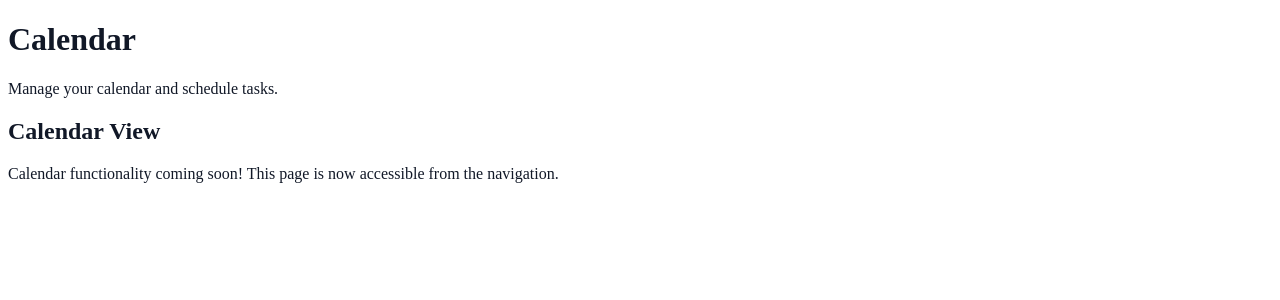
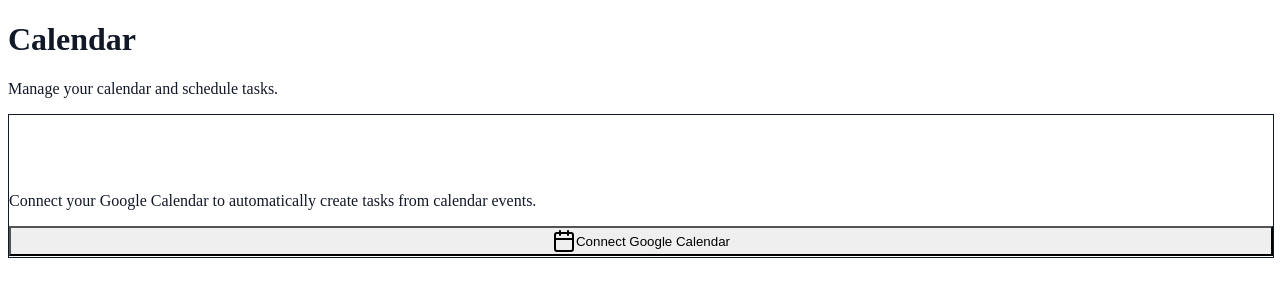
Before and after one commit to smogil12/taskr, a Next.js app in the folder tail-ai/frontend/: page /calendar in a window 1280 px wide. Shown: the top 300 px of the page. Built offline with nearby package versions, Linux system fonts and the light colour scheme.

Commit message:
Restore Google Calendar integration component to calendar page

```diff
--- a/tail-ai/frontend/src/app/calendar/page.tsx
+++ b/tail-ai/frontend/src/app/calendar/page.tsx
@@ -1,4 +1,5 @@
 import React from 'react';
+import GoogleCalendarIntegration from '@/components/calendar/GoogleCalendarIntegration';
 
 export default function CalendarPage() {
   return (
@@ -11,12 +12,7 @@ export default function CalendarPage() {
           </p>
         </div>
 
-        <div className="bg-white rounded-lg shadow p-6">
-          <h2 className="text-xl font-semibold mb-4">Calendar View</h2>
-          <p className="text-gray-600">
-            Calendar functionality coming soon! This page is now accessible from the navigation.
-          </p>
-        </div>
+        <GoogleCalendarIntegration />
       </div>
     </div>
   );
```
